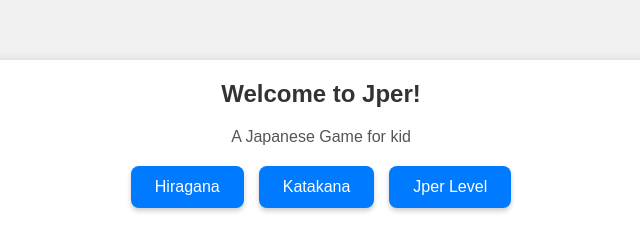
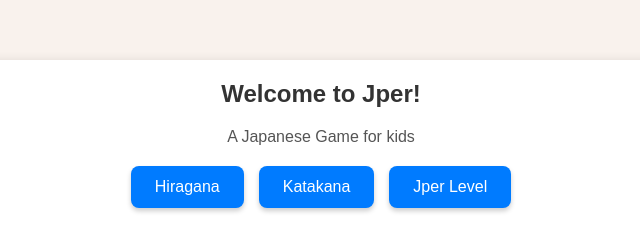
Before and after one commit to DatIT-026/Jper, a website: page index.html in a window 1280 px wide. Shown: the part 189-429 px from the top of the page, 319-959 px from the left. Drawn offline with Linux system fonts and the light colour scheme.

Commit message:
Fix some minor bugs

```diff
--- a/css/style.css
+++ b/css/style.css
@@ -8,7 +8,7 @@ body {
     font-family: "Noto Sans JP",sans-serif;
     -webkit-font-smoothing: antialiased;
     -moz-osx-font-smoothing: grayscale;
-    background-color: #f0f0f0;
+    background-color: #f9f2ed;
     display: flex;
     justify-content: center;
     align-items: center;
--- a/index.html
+++ b/index.html
@@ -12,7 +12,7 @@
         <!-- Dashboard -->
         <div id="dashboard" class="dashboard-box" style="display: block;">
             <h2>Welcome to Jper<span id="username-display"></span>!</h2>
-            <p>A Japanese Game for kid</p>
+            <p>A Japanese Game for kids</p>
             <div class="menu">
                 <button onclick="showLevels('hiragana')">Hiragana</button>
                 <button onclick="showLevels('katakana')">Katakana</button>
```
